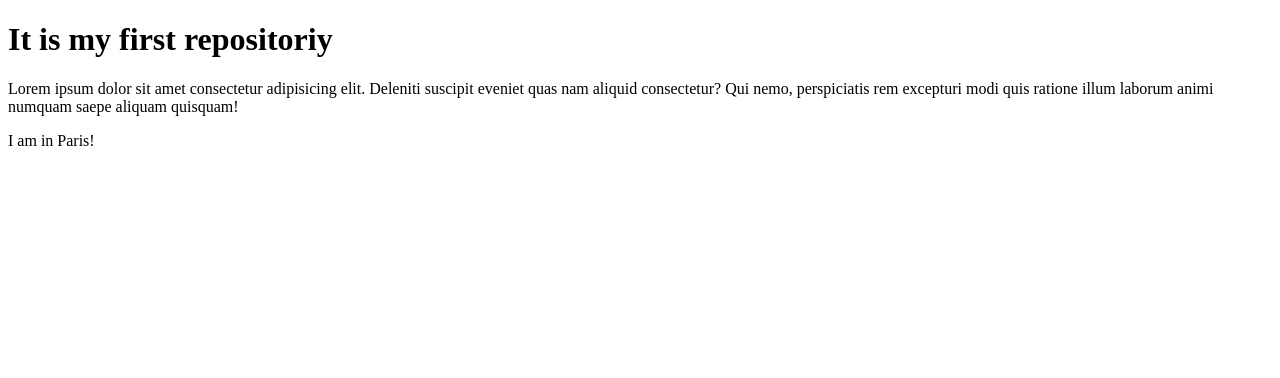
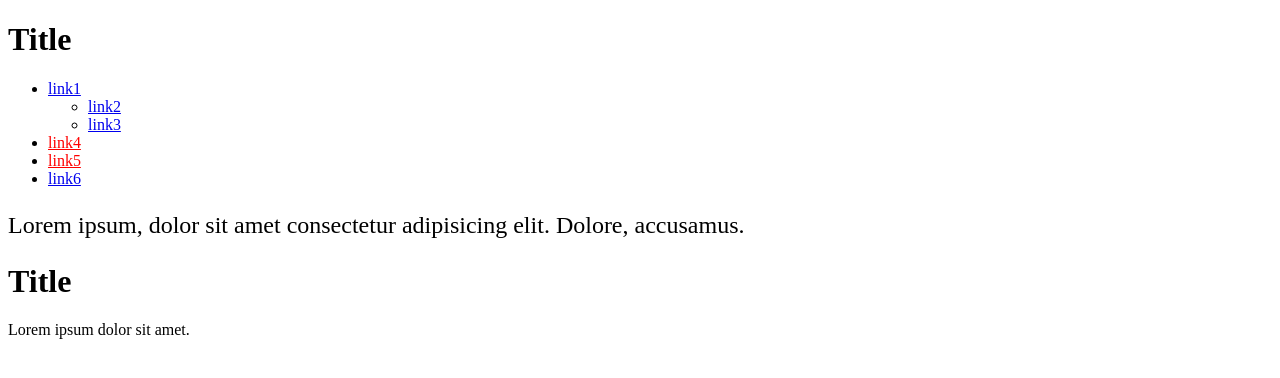
Before and after one commit to LevDer2/test, a plain HTML site: page index.html in a window 1280 px wide. Drawn offline with Linux system fonts and the light colour scheme.

Commit message:
My-commit

```diff
--- a/index.html
+++ b/index.html
@@ -3,11 +3,39 @@
 <head>
     <meta charset="UTF-8">
     <meta name="viewport" content="width=device-width, initial-scale=1.0">
+    <link rel="stylesheet" href="style.css">
     <title>test</title>
 </head>
 <body>
-    <h1>It is my first repositoriy</h1>
-    <p>Lorem ipsum dolor sit amet consectetur adipisicing elit. Deleniti suscipit eveniet quas nam aliquid consectetur? Qui nemo, perspiciatis rem excepturi modi quis ratione illum laborum animi numquam saepe aliquam quisquam!</p>
-    <p>I am in Paris!</p>
+    <div class="holder">
+        <h1>Title</h1>
+        <ul class="list">
+          <li>
+            <a href="#">link1</a>
+            <ul>
+              <li>
+                <a href="#">link2</a>
+              </li>
+              <li>
+                <a href="#">link3</a>
+              </li>
+            </ul>
+          </li>
+          <li>
+            <a class="youtube" href="https://www.youtube.com/">link4</a>
+          </li>
+          <li>
+            <a class="youtube" href="https://validator.w3.org/">link5</a>
+          </li>
+          <li>
+            <a href="#">link6</a>
+          </li>
+        </ul>
+        <p class="Lorem">
+          Lorem ipsum, dolor sit amet consectetur adipisicing elit. Dolore, accusamus.
+        </p>
+        <h1>Title</h1>
+        <p>Lorem ipsum dolor sit amet.</p>
+      </div>
 </body>
 </html>
--- a/style.css
+++ b/style.css
@@ -0,0 +1,7 @@
+.youtube{
+    color: red;
+}
+
+.Lorem{
+    font-size: 24px;
+}
```
